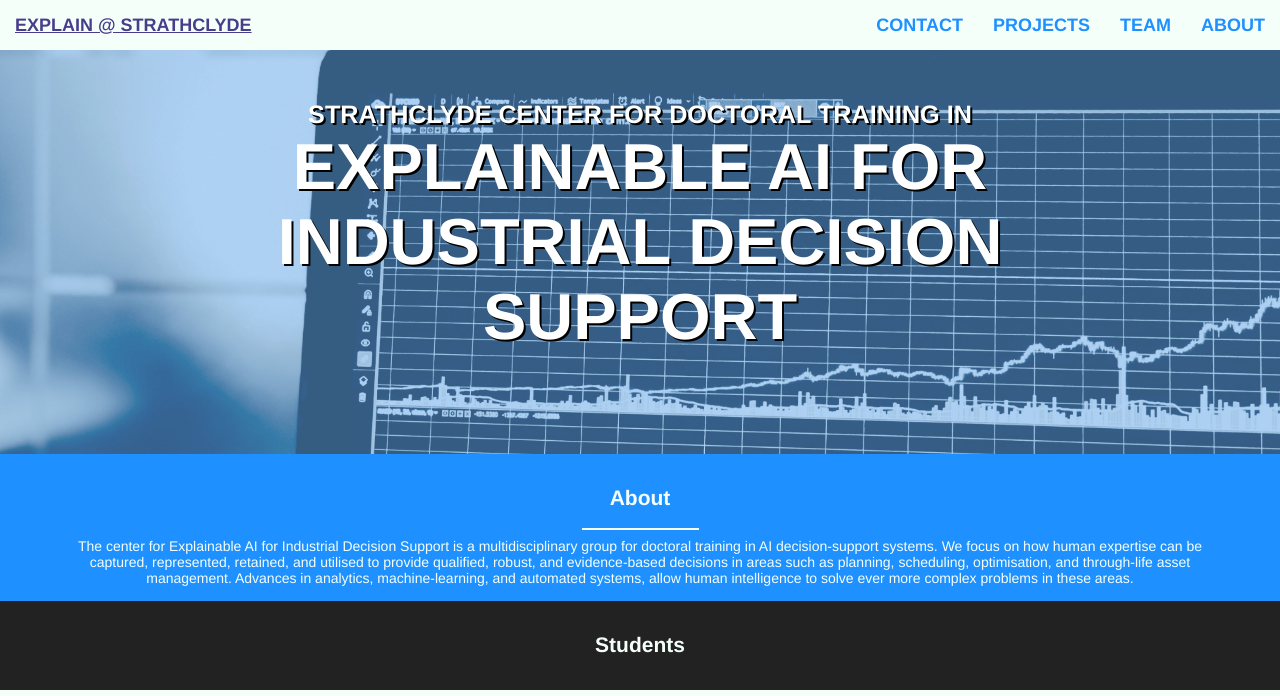
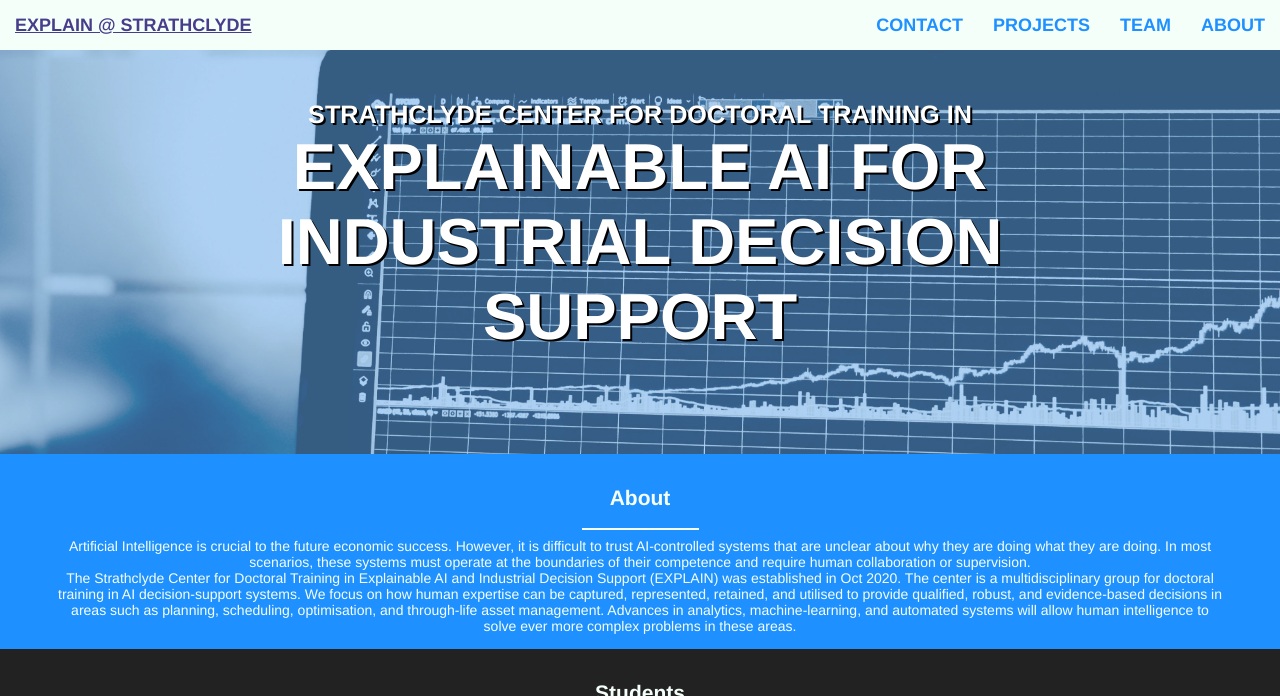
Before and after one commit to strathclyde-artificial-intelligence/explain, a Jekyll site: the page built from index.html, in a window 1280 px wide and 900 px high, cut to the strip 0-696 px from the top of the window. Built offline with Jekyll 4.4.1, drawn with Linux system fonts in a browser that asks for light colours; nearby versions of some CDN libraries.

Commit message:
Update about.html

```diff
--- a/_includes/about.html
+++ b/_includes/about.html
@@ -2,6 +2,7 @@
 <div class="container text-center">
     <h2 class="section-heading">About</h2>
     <hr class="light">
-    <p class="text-faded">The center for Explainable AI for Industrial Decision Support is a multidisciplinary group for doctoral training in AI decision-support systems. We focus on how human expertise can be captured, represented, retained, and utilised to provide qualified, robust, and evidence-based decisions in areas such as planning, scheduling, optimisation, and through-life asset management.  Advances in analytics, machine-learning, and automated systems, allow human intelligence to solve ever more complex problems in these areas.</p>
+    <p class="text-faded">Artificial Intelligence is crucial to the future economic success. However, it is difficult to trust AI-controlled systems that are unclear about why they are doing what they are doing. In most scenarios, these systems must operate at the boundaries of their competence and require human collaboration or supervision.</p>
+    <p class="text-faded">The Strathclyde Center for Doctoral Training in Explainable AI and Industrial Decision Support (EXPLAIN) was established in Oct 2020. The center is a multidisciplinary group for doctoral training in AI decision-support systems. We focus on how human expertise can be captured, represented, retained, and utilised to provide qualified, robust, and evidence-based decisions in areas such as planning, scheduling, optimisation, and through-life asset management. Advances in analytics, machine-learning, and automated systems will allow human intelligence to solve ever more complex problems in these areas.</p>
 </div>
 </div>
```
